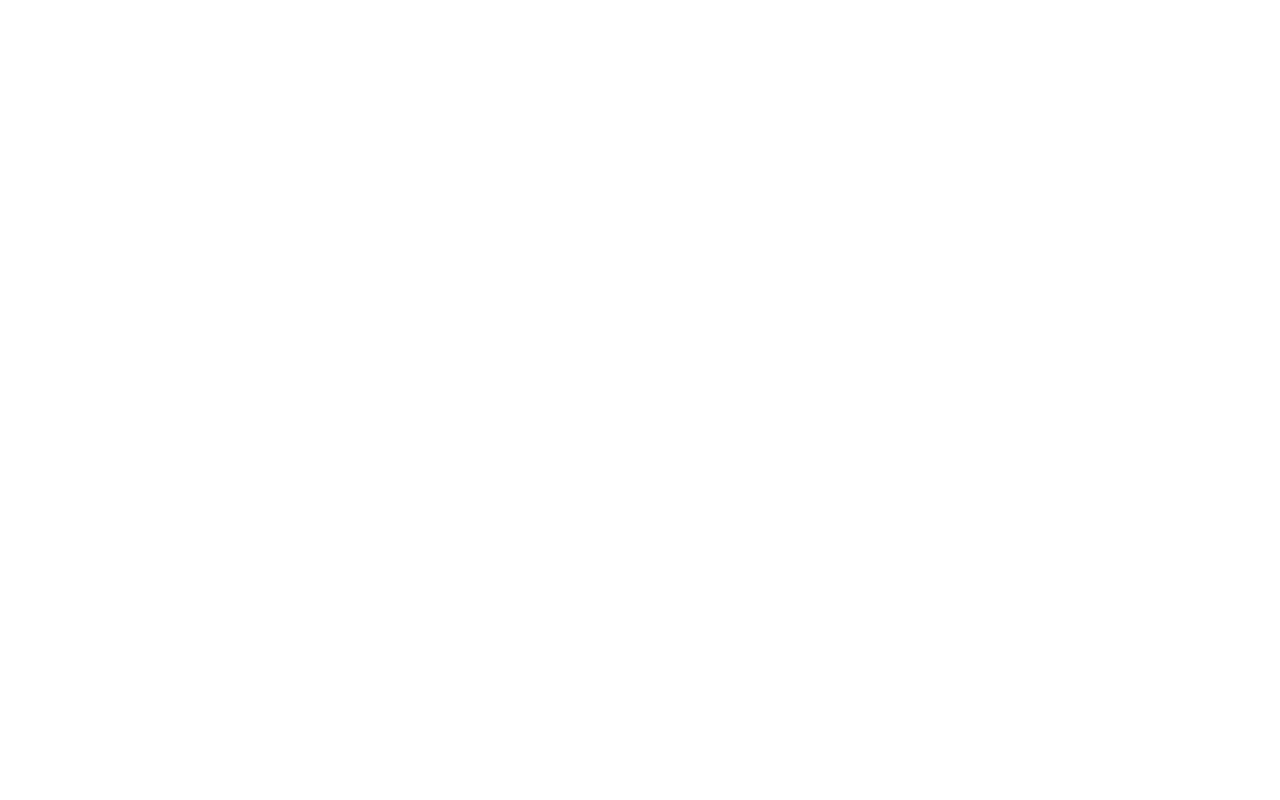
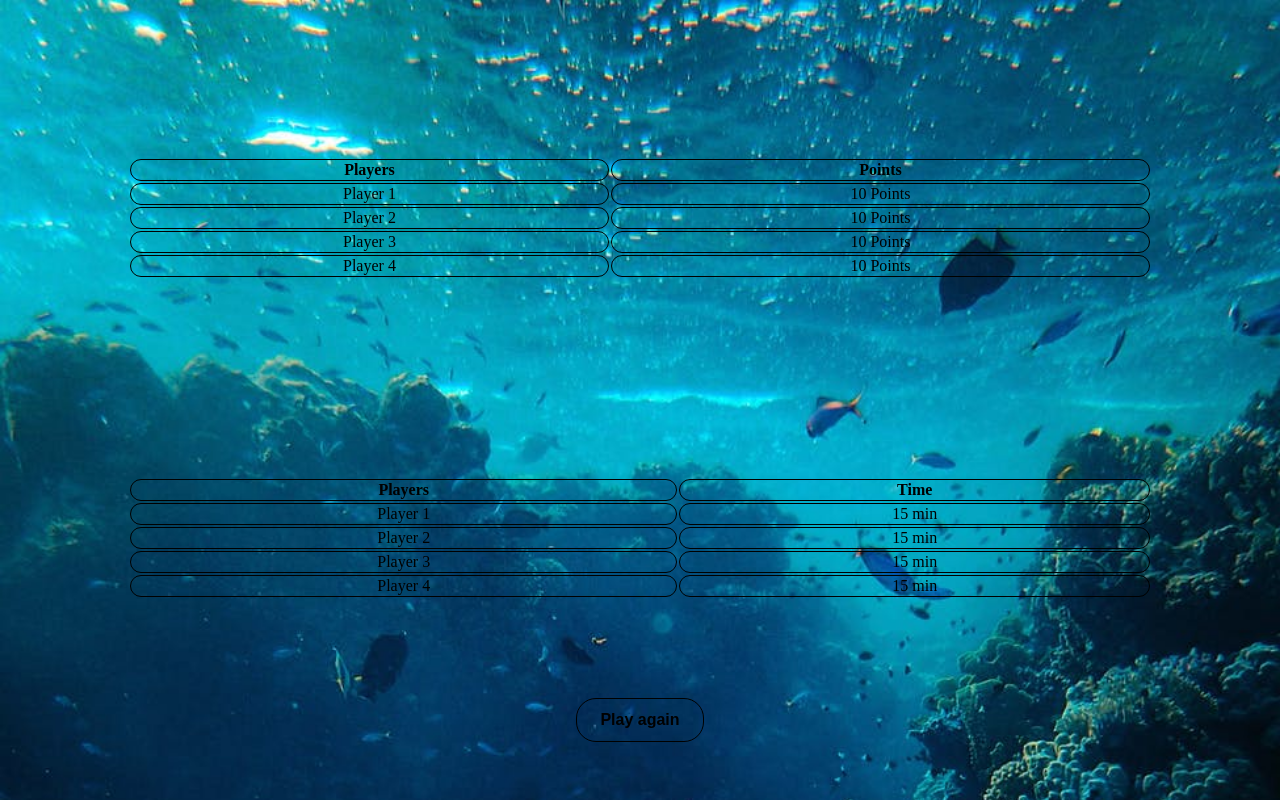
Before and after one commit to Lee1605/JS-Project, a plain HTML site: page Ending page/index.html in a window 1280 px wide. Drawn offline with Linux system fonts and the light colour scheme.

Commit message:
Add files via upload
Ending Page ready.

```diff
--- a/Ending page/index.html
+++ b/Ending page/index.html
@@ -1,11 +1,65 @@
 <!DOCTYPE html>
 <html lang="en">
-<head>
-    <meta charset="UTF-8">
-    <meta name="viewport" content="width=device-width, initial-scale=1.0">
+  <head>
+    <meta charset="UTF-8" />
+    <meta name="viewport" content="width=device-width, initial-scale=1.0" />
+    <link rel="stylesheet" href="/style.css" />
     <title>Document</title>
-</head>
-<body>
-
-</body>
+  </head>
+  <body>
+    <div id="background-image">
+      <div class="tables">
+        <!-- Points Table -->
+        <table id="points-table">
+          <tr>
+            <th>Players</th>
+            <th>Points</th>
+          </tr>
+          <tr>
+            <td>Player 1</td>
+            <td>10 Points</td>
+          </tr>
+          <tr>
+            <td>Player 2</td>
+            <td>10 Points</td>
+          </tr>
+          <tr>
+            <td>Player 3</td>
+            <td>10 Points</td>
+          </tr>
+          <tr>
+            <td>Player 4</td>
+            <td>10 Points</td>
+          </tr>
+        </table>
+        <!-- Time Table -->
+        <table id="time-table">
+          <tr>
+            <th>Players</th>
+            <th>Time</th>
+          </tr>
+          <tr>
+            <td>Player 1</td>
+            <td>15 min</td>
+          </tr>
+          <tr>
+            <td>Player 2</td>
+            <td>15 min</td>
+          </tr>
+          <tr>
+            <td>Player 3</td>
+            <td>15 min</td>
+          </tr>
+          <tr>
+            <td>Player 4</td>
+            <td>15 min</td>
+          </tr>
+        </table>
+      </div>
+      <div class="btn-container">
+        <button id="btn">Play again</button>
+      </div>
+    </div>
+    <script type="text/javascript" src="/scripts.js"></script>
+  </body>
 </html>
--- /dev/null
+++ b/style.css
@@ -0,0 +1,47 @@
+body {
+  overflow: hidden;
+  margin: 0;
+}
+
+#background-image {
+  width: 100vw;
+  height: 100vh;
+  background-image: url("/img/background-img.jpeg");
+  background-repeat: no-repeat;
+  background-size: cover;
+  background-position: top;
+  text-align: center;
+  display: flex;
+  flex-direction: column;
+  justify-content: center;
+}
+.tables {
+  margin: 0 auto;
+  height: 80vh;
+  width: 80vw;
+  display: flex;
+  flex-direction: column;
+  justify-content: space-around;
+}
+
+th,
+td {
+  border: 1px solid black;
+  border-radius: 20px;
+}
+
+.btn-container {
+  display: flex;
+  justify-content: center;
+}
+
+#btn {
+  width: 8rem;
+  font-size: 1rem;
+  padding: 12px 15px;
+  border-radius: 20px;
+  border: 1px solid black;
+  background-color: transparent;
+  cursor: pointer;
+  font-weight: 600;
+}
```
Also changed, not shown: Ending page/img/background-img.jpeg (added).
